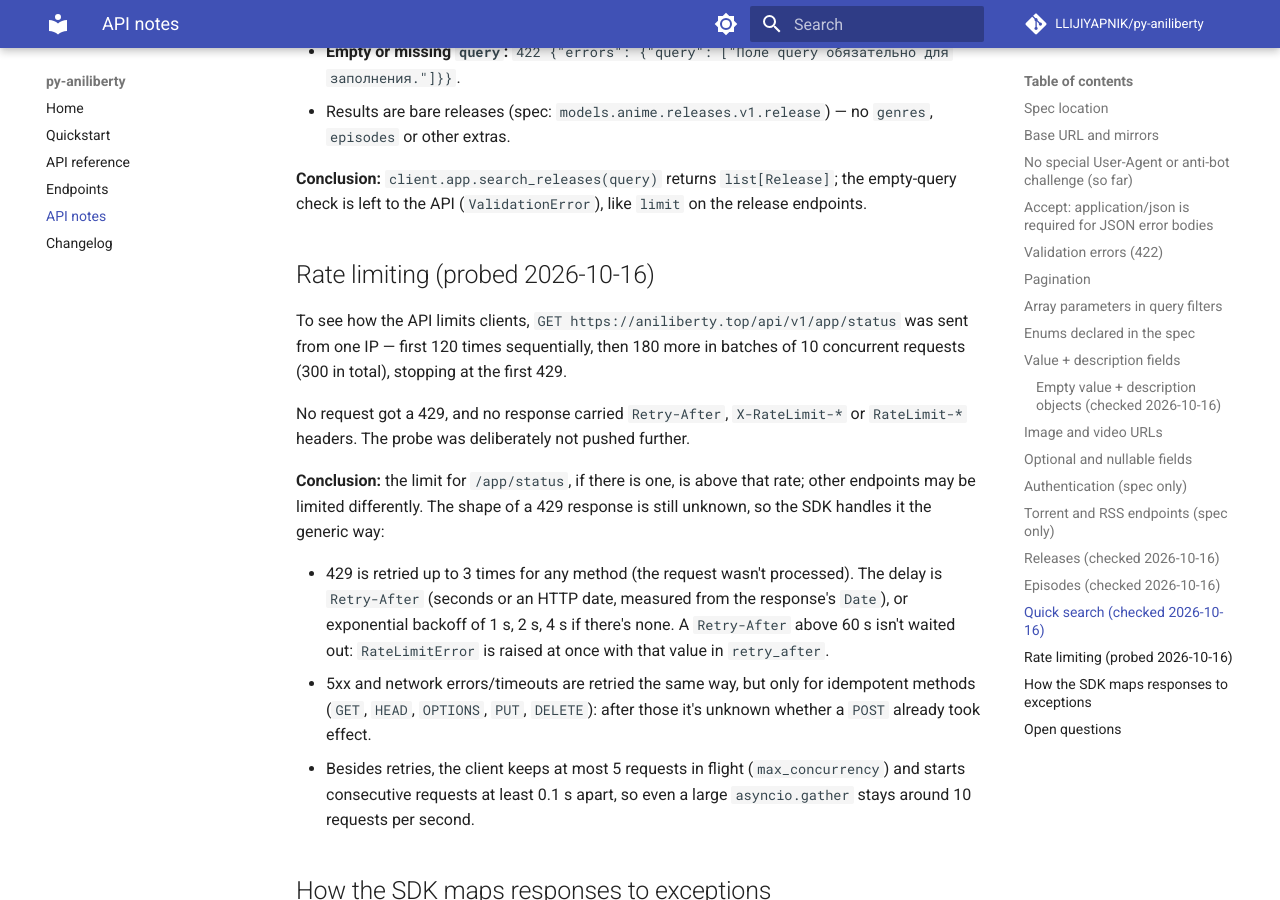
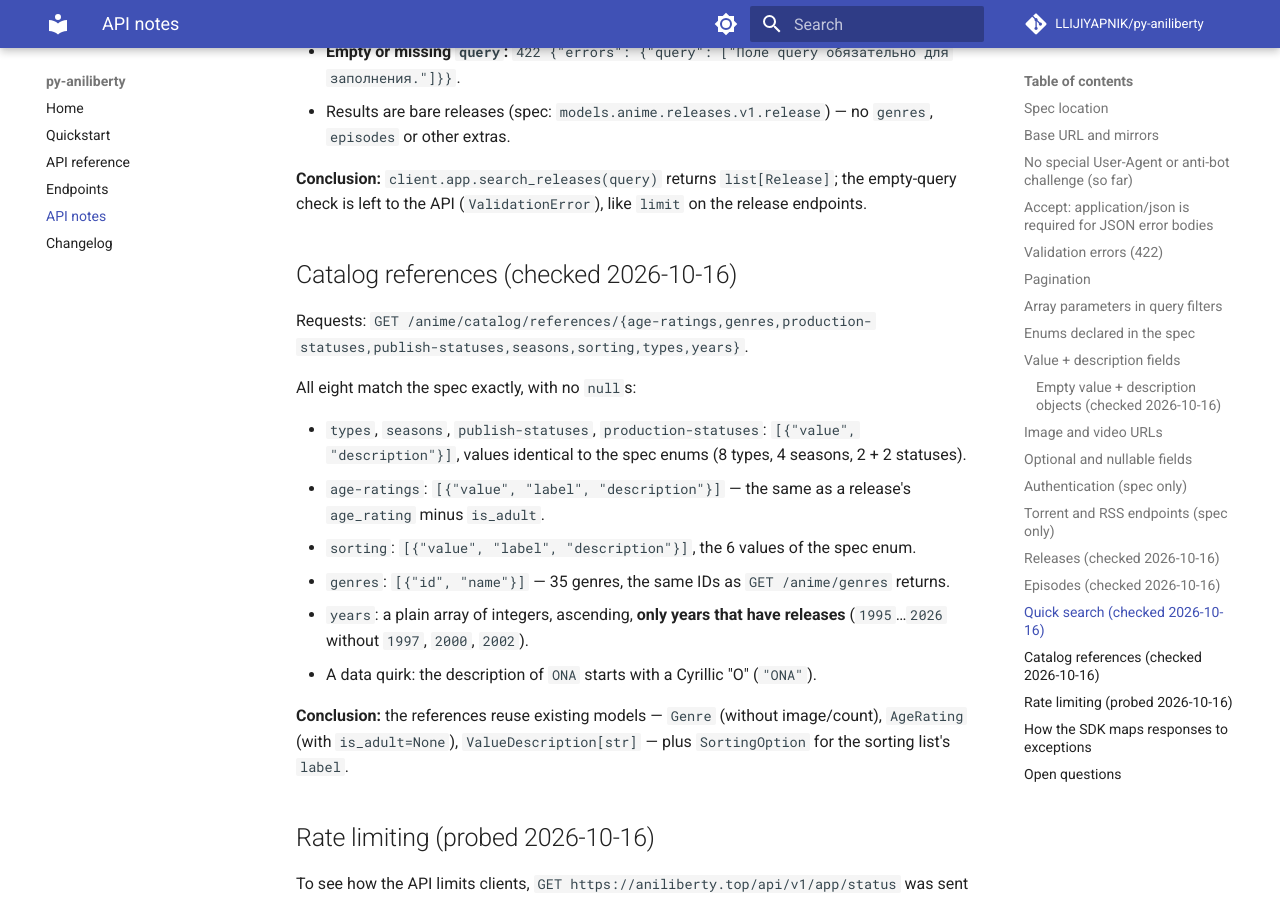
Before and after one commit to LLIJIYAPNIK/py-aniliberty, an MkDocs documentation site: the page built from docs/api-notes.md, in a window 1280 px wide and 900 px high, scrolled down 8758 px. Built offline with MkDocs 1.6.1 and Material for MkDocs 9.7.7, drawn with Linux system fonts in a browser that asks for light colours; comment, search, counter and statistics services are not loaded.

Commit message:
docs: document catalog references, mark roadmap step 2.1 as done
Co-Authored-By: Claude Opus 5.5 <noreply@anthropic.com>

```diff
--- a/docs/api-notes.md
+++ b/docs/api-notes.md
@@ -338,6 +338,26 @@ empty `query` and none at all.
 **Conclusion:** `client.app.search_releases(query)` returns `list[Release]`; the empty-query
 check is left to the API (`ValidationError`), like `limit` on the release endpoints.
 
+## Catalog references (checked 2026-10-16)
+
+Requests: `GET /anime/catalog/references/{age-ratings,genres,production-statuses,publish-statuses,seasons,sorting,types,years}`.
+
+All eight match the spec exactly, with no `null`s:
+
+- `types`, `seasons`, `publish-statuses`, `production-statuses`: `[{"value", "description"}]`,
+  values identical to the spec enums (8 types, 4 seasons, 2 + 2 statuses).
+- `age-ratings`: `[{"value", "label", "description"}]` — the same as a release's `age_rating`
+  minus `is_adult`.
+- `sorting`: `[{"value", "label", "description"}]`, the 6 values of the spec enum.
+- `genres`: `[{"id", "name"}]` — 35 genres, the same IDs as `GET /anime/genres` returns.
+- `years`: a plain array of integers, ascending, **only years that have releases**
+  (`1995`…`2026` without `1997`, `2000`, `2002`).
+- A data quirk: the description of `ONA` starts with a Cyrillic "О" (`"ОNA"`).
+
+**Conclusion:** the references reuse existing models — `Genre` (without image/count),
+`AgeRating` (with `is_adult=None`), `ValueDescription[str]` — plus `SortingOption` for the
+sorting list's `label`.
+
 ## Rate limiting (probed 2026-10-16)
 
 To see how the API limits clients, `GET https://aniliberty.top/api/v1/app/status` was sent
```
Also changed, not shown: ROADMAP.md (+1 -1 lines), docs/endpoints.md (+8 -8 lines), docs/quickstart.md (+1 -0 lines), docs/reference.md (+9 -1 lines).
